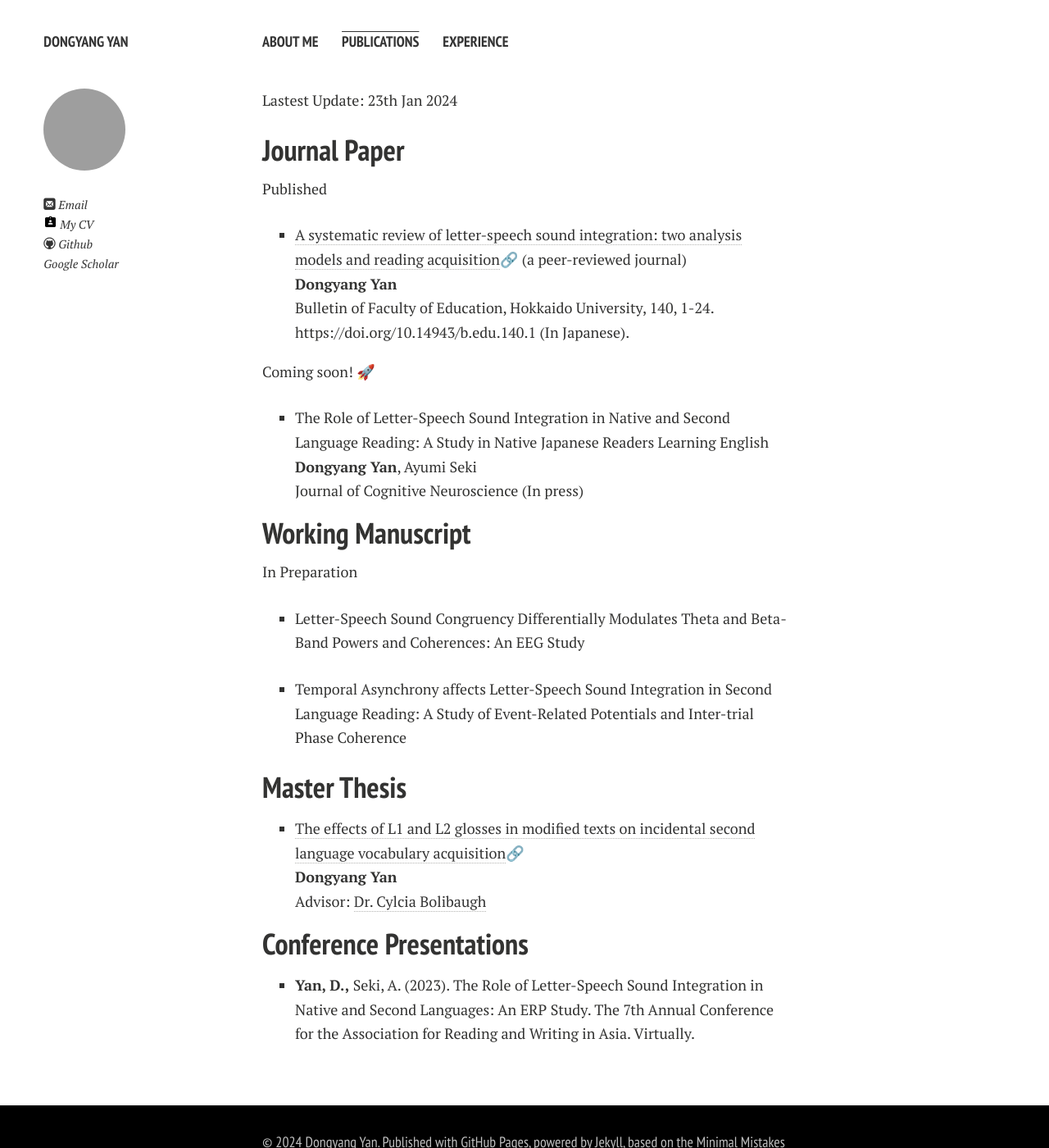
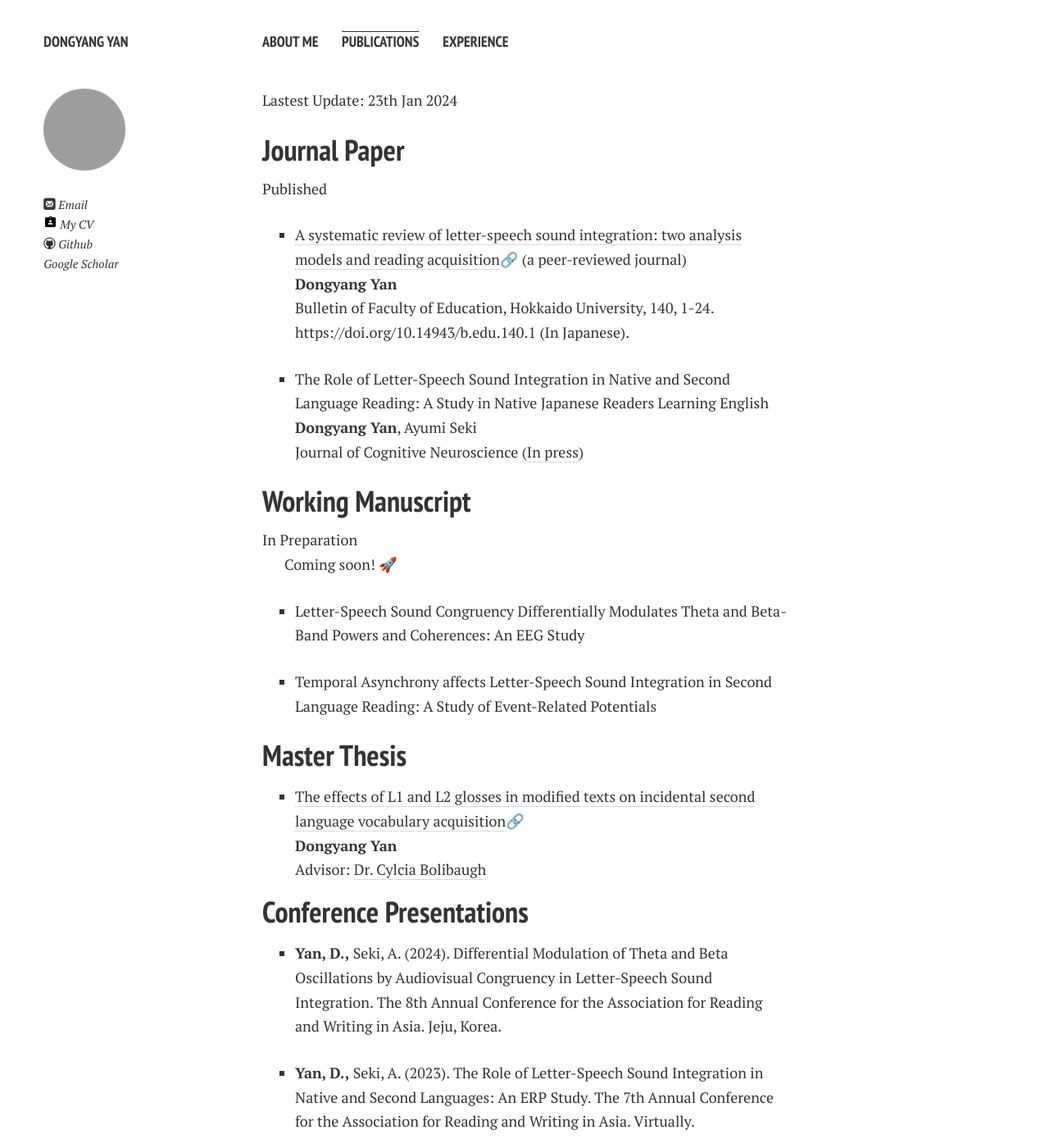
Before and after one commit to ydyxj/ydyxj.github.io, a Jekyll site: the page built from publications.md, in a window 1280 px wide and 1400 px high. Shown: the whole window at 82% size. Built offline with Jekyll 4.4.1, drawn with Linux system fonts in a browser that asks for light colours; nearby versions of some CDN libraries; comment, search, counter and statistics services are not loaded; a style sheet for code colours, icons or effects is not loaded.

Commit message:
Add files via upload

```diff
--- a/publications.md
+++ b/publications.md
@@ -12,15 +12,18 @@ Published
 two analysis models and reading acquisition](https://ydyxj.github.io/file/1.pdf)🔗 (a peer-reviewed journal)<br>**Dongyang Yan**<br>Bulletin of Faculty of
 Education, Hokkaido University, 140, 1-24. https://doi.org/10.14943/b.edu.140.1 (In Japanese).
 
- Coming soon! 🚀
- - The Role of Letter-Speech Sound Integration in Native and Second Language Reading: A Study in Native Japanese Readers Learning English <br>**Dongyang Yan**, Ayumi Seki<br>Journal of Cognitive Neuroscience (In press)
+ - The Role of Letter-Speech Sound Integration in Native and Second Language Reading: A Study in Native Japanese Readers Learning English <br>**Dongyang Yan**, Ayumi Seki<br>Journal of Cognitive Neuroscience ([In press](https://direct.mit.edu/jocn/article/doi/10.1162/jocn_a_02137/119830))
+
 
 ## Working Manuscript
 In Preparation
+
+Coming soon! 🚀
 - Letter-Speech Sound Congruency Differentially Modulates Theta and Beta-Band Powers and Coherences: An EEG
 Study
 
-- Temporal Asynchrony affects Letter-Speech Sound Integration in Second Language Reading: A Study of Event-Related Potentials and Inter-trial Phase Coherence
+
+- Temporal Asynchrony affects Letter-Speech Sound Integration in Second Language Reading: A Study of Event-Related Potentials
 
 
 ## Master Thesis
@@ -31,6 +34,7 @@ Study
 
 
 ## Conference Presentations
+- **Yan, D.,**  Seki, A. (2024). Differential Modulation of Theta and Beta Oscillations by Audiovisual Congruency in Letter-Speech Sound Integration. The 8th Annual Conference for the Association for Reading and Writing in Asia. Jeju, Korea.
 
 - **Yan, D.,** Seki, A. (2023). The Role of Letter-Speech Sound Integration in Native and Second Languages: An ERP Study.
 The 7th Annual Conference for the Association for Reading and Writing in Asia. Virtually.
```
Also changed, not shown: index.md (+3 -1 lines).
